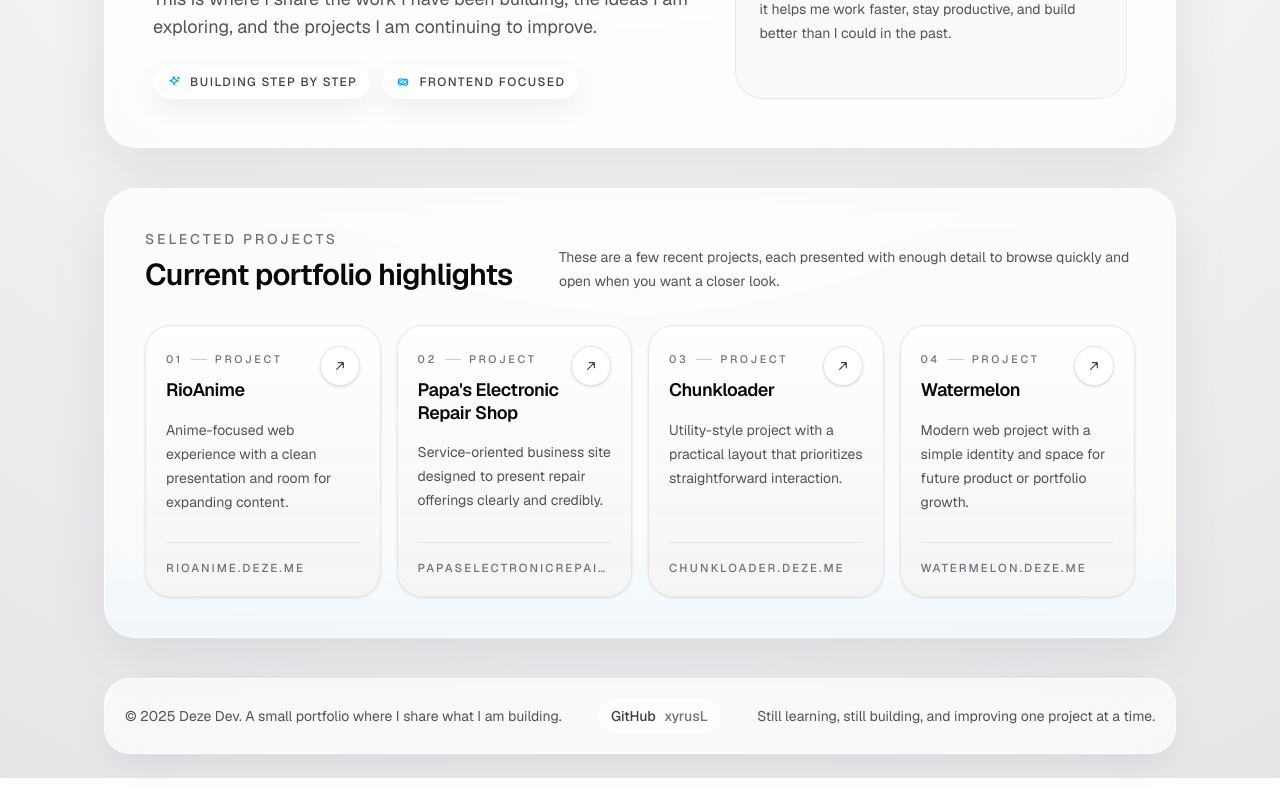
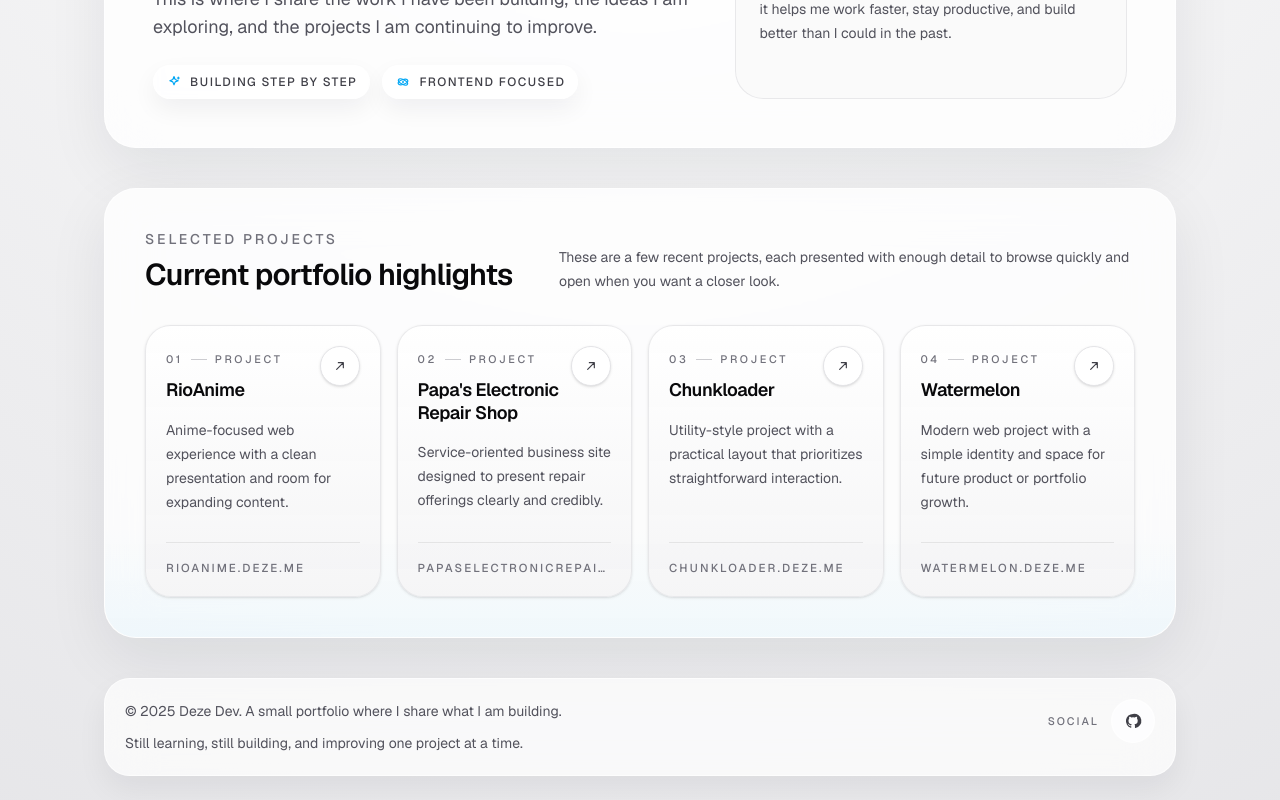
Before and after one commit to xyrusL/deze, a Next.js app: page / in a window 1280 px wide. Shown: the part 461-1261 px from the top of the page. Before the commit the page ends 1239 px from the top, so only its background shows below. Built offline with nearby package versions, Linux system fonts and the light colour scheme.

Commit message:
Improve footer social links layout

```diff
--- a/src/app/page.tsx
+++ b/src/app/page.tsx
@@ -13,6 +13,7 @@ import {
   overviewParagraphs,
   projectSectionContent,
   projects,
+  socialLinks,
   type Project,
 } from "@/data/portfolio";
 
@@ -77,9 +78,8 @@ export default function Home() {
 
         <SiteFooter
           copyright={footerContent.copyright}
-          githubLabel={footerContent.githubLabel}
-          githubUrl={footerContent.githubUrl}
           note={footerContent.note}
+          socialLinks={socialLinks}
         />
       </div>
 
--- a/src/components/icons.tsx
+++ b/src/components/icons.tsx
@@ -143,3 +143,10 @@ export const OrbitIcon = createIcon(
     <circle cx="12" cy="12" r="1.5" fill="currentColor" />
   </>,
 );
+
+export const GitHubIcon = createIcon(
+  <path
+    d="M12 3.5a8.5 8.5 0 0 0-2.69 16.56c.43.08.59-.18.59-.41v-1.44c-2.41.52-2.92-1.02-2.92-1.02-.4-.99-.97-1.25-.97-1.25-.79-.54.06-.53.06-.53.88.06 1.34.9 1.34.9.78 1.34 2.05.95 2.55.73.08-.57.31-.95.56-1.17-1.92-.22-3.94-.96-3.94-4.28 0-.95.34-1.72.89-2.32-.09-.22-.39-1.12.08-2.33 0 0 .73-.23 2.4.89a8.27 8.27 0 0 1 4.37 0c1.67-1.12 2.39-.89 2.39-.89.48 1.21.18 2.11.09 2.33.55.6.88 1.37.88 2.32 0 3.33-2.02 4.06-3.95 4.28.32.28.6.82.6 1.66v2.46c0 .23.15.5.6.41A8.5 8.5 0 0 0 12 3.5Z"
+    fill="currentColor"
+  />,
+);
--- a/src/components/site-footer.tsx
+++ b/src/components/site-footer.tsx
@@ -1,34 +1,56 @@
+import { GitHubIcon } from "@/components/icons";
+import type { SocialLink } from "@/data/portfolio";
+
 type SiteFooterProps = {
   copyright: string;
   note: string;
-  githubLabel: string;
-  githubUrl: string;
+  socialLinks: SocialLink[];
 };
 
 export function SiteFooter({
   copyright,
   note,
-  githubLabel,
-  githubUrl,
+  socialLinks,
 }: SiteFooterProps) {
   const year = new Date().getFullYear();
+  const socialIcons = {
+    github: GitHubIcon,
+  } as const;
 
   return (
     <footer
       id="footer"
-      className="mt-6 flex flex-col gap-4 rounded-[1.6rem] border border-white/60 bg-white/70 px-5 py-5 text-sm leading-6 text-zinc-600 shadow-[0_14px_30px_rgba(15,23,42,0.06)] backdrop-blur-xl dark:border-white/10 dark:bg-white/6 dark:text-zinc-300 sm:mt-10 sm:flex-row sm:flex-wrap sm:items-center sm:justify-between"
+      className="mt-6 flex flex-col gap-5 rounded-[1.6rem] border border-white/60 bg-white/70 px-5 py-5 text-sm leading-6 text-zinc-600 shadow-[0_14px_30px_rgba(15,23,42,0.06)] backdrop-blur-xl dark:border-white/10 dark:bg-white/6 dark:text-zinc-300 sm:mt-10 sm:flex-row sm:items-start sm:justify-between"
     >
+      <div className="max-w-2xl space-y-2">
         <p>{`© ${year} ${copyright}`}</p>
+        <p>{note}</p>
+      </div>
+
+      <div className="flex items-center gap-3 self-start sm:justify-end">
+        <span className="text-[0.68rem] font-medium tracking-[0.18em] text-zinc-500 uppercase dark:text-zinc-400">
+          Social
+        </span>
+        <div className="flex items-center gap-2">
+          {socialLinks.map((link) => {
+            const Icon = socialIcons[link.platform];
+
+            return (
               <a
-        className="inline-flex w-fit items-center gap-2 rounded-full border border-white/60 bg-white/70 px-3 py-1.5 text-sm font-medium text-zinc-700 transition duration-200 hover:border-sky-300 hover:text-sky-700 focus-visible:outline-2 focus-visible:outline-offset-2 focus-visible:outline-sky-500 dark:border-white/10 dark:bg-white/5 dark:text-zinc-200 dark:hover:border-sky-300/40 dark:hover:text-sky-200"
-        href={githubUrl}
+                key={link.url}
+                aria-label={`${link.label} ${link.username}`}
+                className="inline-flex h-11 w-11 items-center justify-center rounded-full border border-white/60 bg-white/70 text-zinc-700 transition duration-200 hover:-translate-y-0.5 hover:border-sky-300 hover:text-sky-700 focus-visible:outline-2 focus-visible:outline-offset-2 focus-visible:outline-sky-500 dark:border-white/10 dark:bg-white/5 dark:text-zinc-200 dark:hover:border-sky-300/40 dark:hover:text-sky-200"
+                href={link.url}
                 rel="noreferrer"
                 target="_blank"
+                title={`${link.label}: ${link.username}`}
               >
-        {githubLabel}
-        <span className="text-zinc-500 dark:text-zinc-400">xyrusL</span>
+                <Icon className="h-5 w-5" />
               </a>
-      <p>{note}</p>
+            );
+          })}
+        </div>
+      </div>
     </footer>
   );
 }
--- a/src/data/portfolio.ts
+++ b/src/data/portfolio.ts
@@ -8,6 +8,13 @@ export type NavigationItem = {
   label: string;
   href: string;
   icon: "home" | "projects" | "about" | "contact";
+};
+
+export type SocialLink = {
+  label: string;
+  platform: "github";
+  url: string;
+  username: string;
 };
 
 export const navigationItems: NavigationItem[] = [
@@ -67,6 +74,13 @@ export const projectSectionContent = {
 export const footerContent = {
   copyright: "Deze Dev. A small portfolio where I share what I am building.",
   note: "Still learning, still building, and improving one project at a time.",
-  githubLabel: "GitHub",
-  githubUrl: "https://github.com/xyrusL",
 };
+
+export const socialLinks: SocialLink[] = [
+  {
+    label: "GitHub",
+    platform: "github",
+    url: "https://github.com/xyrusL",
+    username: "xyrusL",
+  },
+];
```
Lines whose indentation alone changed are shown as unchanged.
